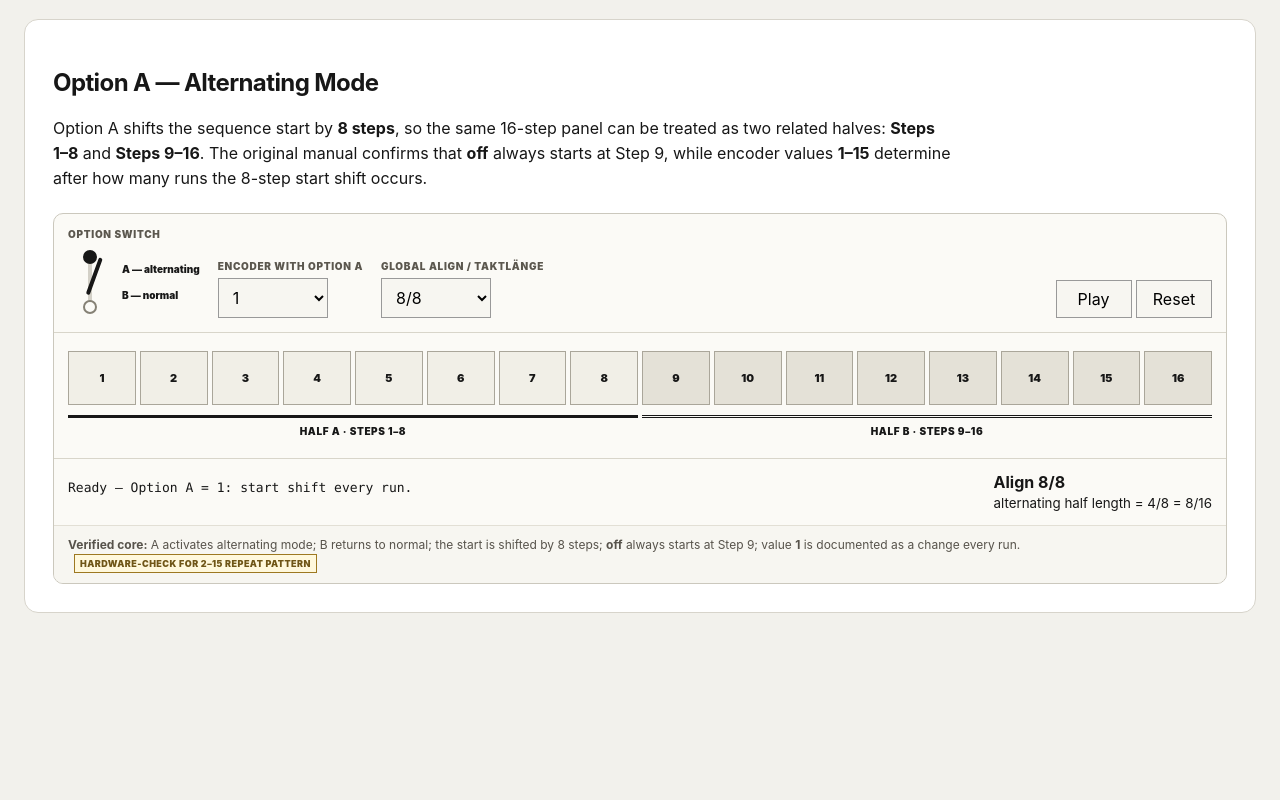
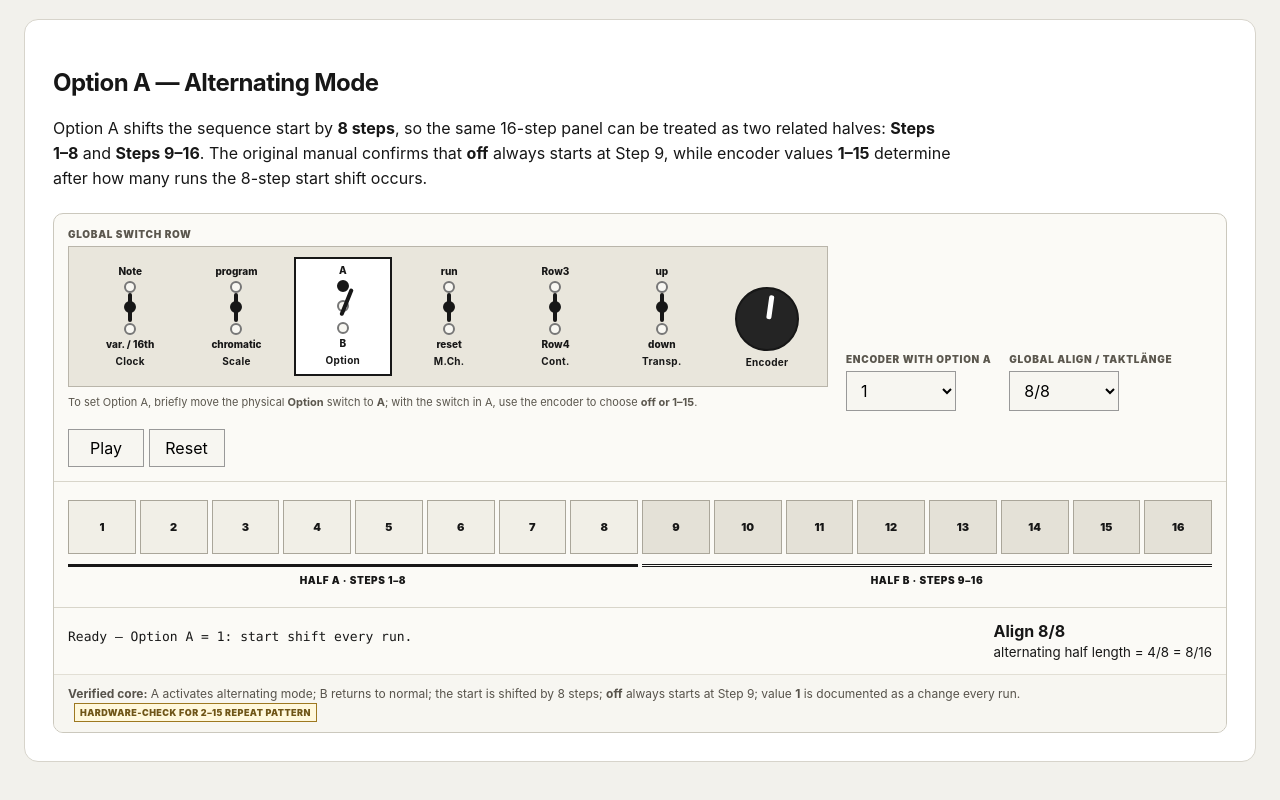
Before and after one commit to flowsn/SND, an Astro site: page / in a window 1280 px wide. Shown: the part 1730-2530 px from the top of the page. Before the commit the page ends 2423 px from the top, so only its background shows below. Built offline with nearby package versions, Linux system fonts and the light colour scheme; Astro itself is replaced by a stand-in of ours.

Commit message:
fix: show actual global switch row for Option A control

```diff
--- a/src/pages/index.astro
+++ b/src/pages/index.astro
@@ -668,6 +668,23 @@ const timingValues = [
       .alt-control label{font-size:10px;font-weight:900;letter-spacing:.07em;text-transform:uppercase;color:#5b574e}
       .alt-control select{min-width:110px}
       .alt-hardware{display:flex;align-items:center;gap:10px}
+      .alt-row-hardware{display:grid;grid-template-columns:repeat(6,minmax(70px,1fr)) 96px;gap:8px;align-items:end;padding:10px 12px;border:1px solid #b9b5aa;background:#e9e6dc;min-width:760px}
+      .alt-row-switch{position:relative;text-align:center;padding:6px 3px 8px;border:1px solid transparent}
+      .alt-row-switch.selected{border:2px solid #171717;background:#fff}
+      .alt-row-switch .top,.alt-row-switch .bottom{display:block;font-size:10px;font-weight:800;line-height:1.1}
+      .alt-row-switch strong,.alt-row-encoder strong{display:block;margin-top:5px;font-size:10px;letter-spacing:.03em}
+      .mini-toggle{width:36px;height:54px;margin:4px auto;position:relative}
+      .mini-toggle .dot{position:absolute;left:12px;width:12px;height:12px;border:2px solid #777;border-radius:50%;background:#f8f7f2}
+      .mini-toggle .dot.top{top:0}.mini-toggle .dot.mid{top:20px}.mini-toggle .dot.bottom{bottom:0}
+      .mini-toggle .dot.active{background:#171717;border-color:#171717}
+      .mini-toggle .stick{position:absolute;left:16px;width:4px;height:29px;background:#171717;border-radius:3px;transform-origin:2px 24px}
+      .mini-toggle .stick.mid{top:12px;transform:rotate(0deg)}
+      .mini-toggle .stick.up{top:7px;transform:rotate(22deg)}
+      .alt-row-encoder{text-align:center;padding-bottom:8px}
+      .encoder-face{width:64px;height:64px;margin:0 auto;border:2px solid #171717;border-radius:50%;background:#242424;position:relative}
+      .encoder-face span{position:absolute;left:29px;top:6px;width:5px;height:24px;background:#fff;border-radius:2px;transform:rotate(8deg);transform-origin:2px 25px}
+      .alt-row-note{margin-top:8px;font-size:11px;line-height:1.45;color:#5b574e;max-width:780px}
+      @media(max-width:900px){.alt-row-hardware{overflow-x:auto;display:flex;align-items:flex-end}.alt-row-switch{min-width:78px}.alt-row-encoder{min-width:86px}}
       .alt-switch{width:44px;height:72px;position:relative}
       .alt-switch::before{content:'';position:absolute;left:20px;top:8px;width:4px;height:56px;border-radius:4px;background:#d3d0c7}
       .alt-switch .pos{position:absolute;left:15px;width:14px;height:14px;border:2px solid #858175;border-radius:50%;background:#fbfaf6}
@@ -904,15 +921,50 @@ const timingValues = [
           <div class="alt-toolbar">
             <div class="alt-controls">
               <div class="alt-control">
-                <label>OPTION switch</label>
-                <div class="alt-hardware">
-                  <div class="alt-switch" aria-label="Option switch in A position">
-                    <i class="pos a active"></i>
-                    <i class="pos b"></i>
-                    <i class="lever"></i>
+                <label>GLOBAL SWITCH ROW</label>
+                <div class="alt-row-hardware" aria-label="SAM-16 global switch row with Option switch in A position">
+                  <div class="alt-row-switch">
+                    <span class="top">Note</span>
+                    <div class="mini-toggle"><i class="dot top"></i><i class="dot mid active"></i><i class="dot bottom"></i><i class="stick mid"></i></div>
+                    <span class="bottom">var. / 16th</span>
+                    <strong>Clock</strong>
                   </div>
-                  <div class="alt-switch-labels"><span>A — alternating</span><span>B — normal</span></div>
+                  <div class="alt-row-switch">
+                    <span class="top">program</span>
+                    <div class="mini-toggle"><i class="dot top"></i><i class="dot mid active"></i><i class="dot bottom"></i><i class="stick mid"></i></div>
+                    <span class="bottom">chromatic</span>
+                    <strong>Scale</strong>
+                  </div>
+                  <div class="alt-row-switch selected">
+                    <span class="top">A</span>
+                    <div class="mini-toggle"><i class="dot top active"></i><i class="dot mid"></i><i class="dot bottom"></i><i class="stick up"></i></div>
+                    <span class="bottom">B</span>
+                    <strong>Option</strong>
+                  </div>
+                  <div class="alt-row-switch">
+                    <span class="top">run</span>
+                    <div class="mini-toggle"><i class="dot top"></i><i class="dot mid active"></i><i class="dot bottom"></i><i class="stick mid"></i></div>
+                    <span class="bottom">reset</span>
+                    <strong>M.Ch.</strong>
+                  </div>
+                  <div class="alt-row-switch">
+                    <span class="top">Row3</span>
+                    <div class="mini-toggle"><i class="dot top"></i><i class="dot mid active"></i><i class="dot bottom"></i><i class="stick mid"></i></div>
+                    <span class="bottom">Row4</span>
+                    <strong>Cont.</strong>
+                  </div>
+                  <div class="alt-row-switch">
+                    <span class="top">up</span>
+                    <div class="mini-toggle"><i class="dot top"></i><i class="dot mid active"></i><i class="dot bottom"></i><i class="stick mid"></i></div>
+                    <span class="bottom">down</span>
+                    <strong>Transp.</strong>
+                  </div>
+                  <div class="alt-row-encoder">
+                    <div class="encoder-face"><span></span></div>
+                    <strong>Encoder</strong>
+                  </div>
                 </div>
+                <div class="alt-row-note">To set Option A, briefly move the physical <strong>Option</strong> switch to <strong>A</strong>; with the switch in A, use the encoder to choose <strong>off or 1–15</strong>.</div>
               </div>
               <div class="alt-control">
                 <label for="altCount">ENCODER WITH OPTION A</label>
```
